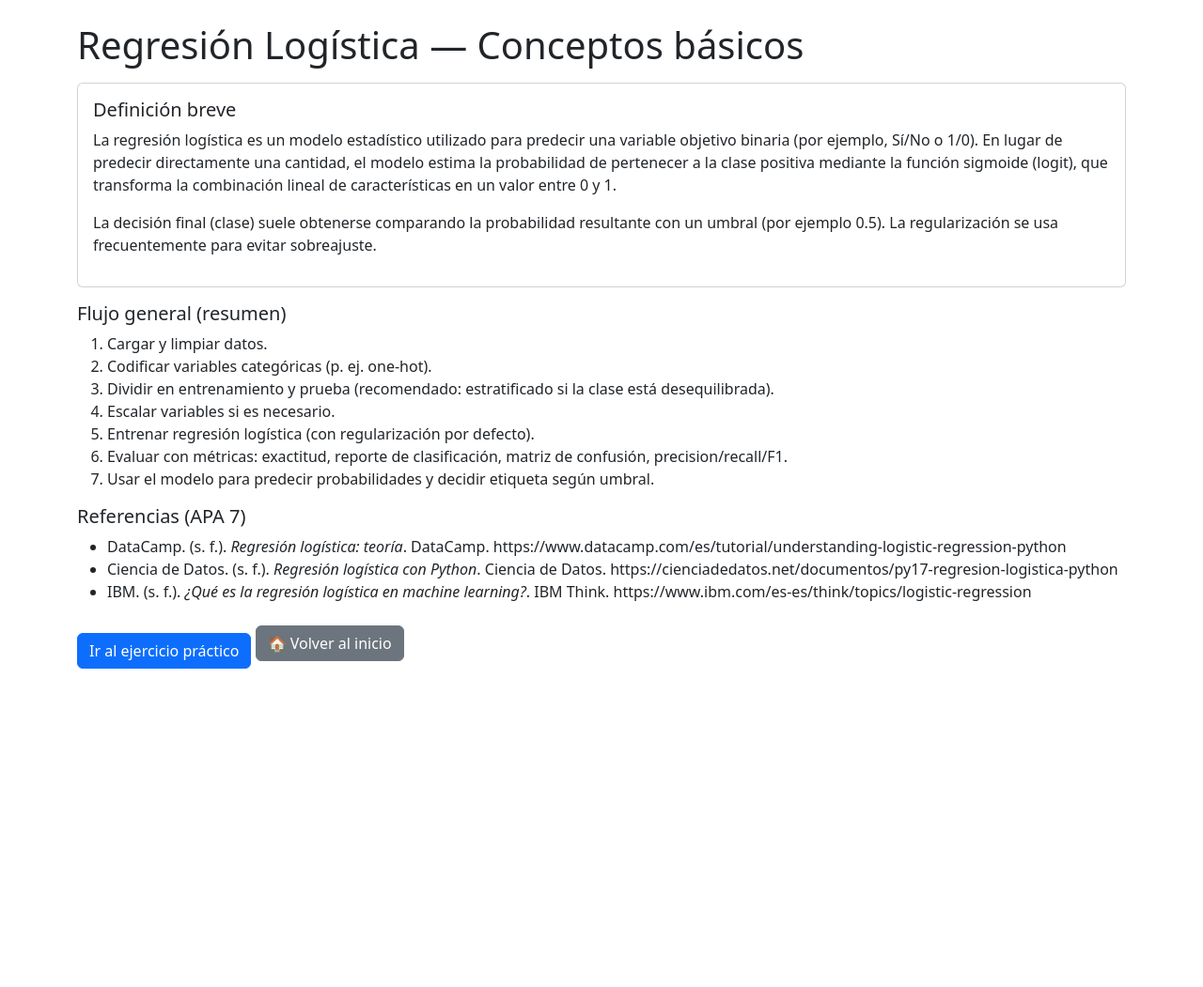
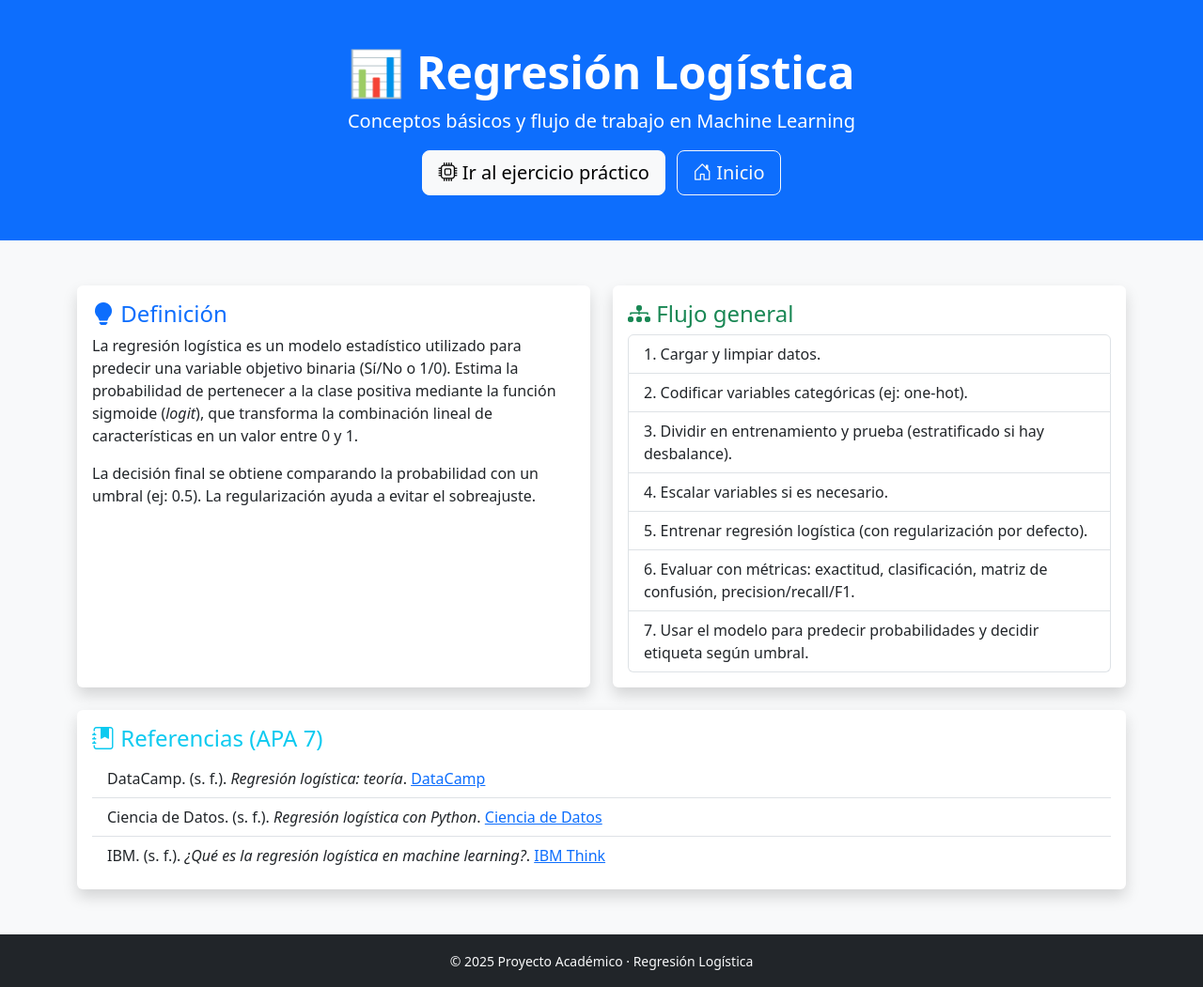
Before and after one commit to Lnbernal/SystemInnovation, a Flask app: page /regresionLogistica/conceptos in a window 1280 px wide. Shown: the whole page at 94% size. Before the commit the page ends 712 px from the top, so only its background shows below. Run offline with Flask 3, Linux system fonts and the light colour scheme.

Commit message:
Hice cambios en el RLconceptos.html para que se viera mejor

```diff
--- a/templates/RLconceptos.html
+++ b/templates/RLconceptos.html
@@ -5,57 +5,102 @@
   <meta name="viewport" content="width=device-width, initial-scale=1.0">
   <title>Regresión Logística - Conceptos</title>
   <link href="https://cdn.jsdelivr.net/npm/bootstrap@5.3.2/dist/css/bootstrap.min.css" rel="stylesheet">
+  <link href="https://cdn.jsdelivr.net/npm/bootstrap-icons@1.11.3/font/bootstrap-icons.css" rel="stylesheet">
 </head>
-<body class="p-4">
-    <div class="container">
-        <h1 class="mb-3">Regresión Logística — Conceptos básicos</h1>
+<body class="bg-light">
 
-        <div class="card mb-3">
+  <!-- Hero -->
+  <section class="bg-primary text-white py-5">
+    <div class="container text-center">
+      <h1 class="fw-bold display-5">📊 Regresión Logística</h1>
+      <p class="lead">Conceptos básicos y flujo de trabajo en Machine Learning</p>
+      <div class="mt-3">
+        <a href="{{ url_for('logistica2') }}" class="btn btn-light btn-lg me-2">
+          <i class="bi bi-cpu"></i> Ir al ejercicio práctico
+        </a>
+        <a href="/index" class="btn btn-outline-light btn-lg">
+          <i class="bi bi-house-door"></i> Inicio
+        </a>
+      </div>
+    </div>
+  </section>
+
+  <!-- Contenido -->
+  <div class="container my-5">
+
+    <div class="row g-4">
+      <!-- Definición -->
+      <div class="col-lg-6">
+        <div class="card shadow border-0 h-100">
           <div class="card-body">
-                <h5>Definición breve</h5>
+            <h4 class="card-title text-primary">
+              <i class="bi bi-lightbulb-fill"></i> Definición
+            </h4>
             <p>
               La regresión logística es un modelo estadístico utilizado para predecir
-                    una variable objetivo binaria (por ejemplo, Sí/No o 1/0). En lugar de predecir
-                    directamente una cantidad, el modelo estima la probabilidad de pertenecer a la
-                    clase positiva mediante la función sigmoide (logit), que transforma la combinación
+              una variable objetivo binaria (Sí/No o 1/0). Estima la probabilidad de pertenecer
+              a la clase positiva mediante la función sigmoide (<em>logit</em>), que transforma la combinación
               lineal de características en un valor entre 0 y 1.
             </p>
             <p>
-                    La decisión final (clase) suele obtenerse comparando la probabilidad resultante
-                    con un umbral (por ejemplo 0.5). La regularización se usa frecuentemente para evitar
-                    sobreajuste.
+              La decisión final se obtiene comparando la probabilidad con un umbral (ej: 0.5).
+              La regularización ayuda a evitar el sobreajuste.
             </p>
           </div>
         </div>
+      </div>
 
-        <h5>Flujo general (resumen)</h5>
-        <ol>
-            <li>Cargar y limpiar datos.</li>
-            <li>Codificar variables categóricas (p. ej. one-hot).</li>
-            <li>Dividir en entrenamiento y prueba (recomendado: estratificado si la clase está desequilibrada).</li>
-            <li>Escalar variables si es necesario.</li>
-            <li>Entrenar regresión logística (con regularización por defecto).</li>
-            <li>Evaluar con métricas: exactitud, reporte de clasificación, matriz de confusión, precision/recall/F1.</li>
-            <li>Usar el modelo para predecir probabilidades y decidir etiqueta según umbral.</li>
+      <!-- Flujo general -->
+      <div class="col-lg-6">
+        <div class="card shadow border-0 h-100">
+          <div class="card-body">
+            <h4 class="card-title text-success">
+              <i class="bi bi-diagram-3-fill"></i> Flujo general
+            </h4>
+            <ol class="list-group list-group-numbered">
+              <li class="list-group-item">Cargar y limpiar datos.</li>
+              <li class="list-group-item">Codificar variables categóricas (ej: one-hot).</li>
+              <li class="list-group-item">Dividir en entrenamiento y prueba (estratificado si hay desbalance).</li>
+              <li class="list-group-item">Escalar variables si es necesario.</li>
+              <li class="list-group-item">Entrenar regresión logística (con regularización por defecto).</li>
+              <li class="list-group-item">Evaluar con métricas: exactitud, clasificación, matriz de confusión, precision/recall/F1.</li>
+              <li class="list-group-item">Usar el modelo para predecir probabilidades y decidir etiqueta según umbral.</li>
             </ol>
+          </div>
+        </div>
+      </div>
+    </div>
 
-        <h5>Referencias (APA 7)</h5>
-        <ul>
-        <li>
-            DataCamp. (s. f.). <em>Regresión logística: teoría</em>. DataCamp.
-            https://www.datacamp.com/es/tutorial/understanding-logistic-regression-python
+    <!-- Referencias -->
+    <div class="card shadow border-0 mt-4">
+      <div class="card-body">
+        <h4 class="card-title text-info">
+          <i class="bi bi-journal-bookmark-fill"></i> Referencias (APA 7)
+        </h4>
+        <ul class="list-group list-group-flush">
+          <li class="list-group-item">
+            DataCamp. (s. f.). <em>Regresión logística: teoría</em>.
+            <a href="https://www.datacamp.com/es/tutorial/understanding-logistic-regression-python" target="_blank">DataCamp</a>
           </li>
-        <li>
-            Ciencia de Datos. (s. f.). <em>Regresión logística con Python</em>. Ciencia de Datos.
-            https://cienciadedatos.net/documentos/py17-regresion-logistica-python
+          <li class="list-group-item">
+            Ciencia de Datos. (s. f.). <em>Regresión logística con Python</em>.
+            <a href="https://cienciadedatos.net/documentos/py17-regresion-logistica-python" target="_blank">Ciencia de Datos</a>
           </li>
-        <li>
-            IBM. (s. f.). <em>¿Qué es la regresión logística en machine learning?</em>. IBM Think.
-            https://www.ibm.com/es-es/think/topics/logistic-regression
+          <li class="list-group-item">
+            IBM. (s. f.). <em>¿Qué es la regresión logística en machine learning?</em>.
+            <a href="https://www.ibm.com/es-es/think/topics/logistic-regression" target="_blank">IBM Think</a>
           </li>
         </ul>
-        <a href="{{ url_for('logistica2') }}" class="btn btn-primary mt-3">Ir al ejercicio práctico</a>
-        <a href="/index" class="btn btn-secondary">🏠 Volver al inicio</a>
       </div>
+    </div>
+  </div>
+
+  <!-- Footer -->
+  <footer class="bg-dark text-light py-3 mt-5">
+    <div class="container text-center">
+      <small>© 2025 Proyecto Académico · Regresión Logística</small>
+    </div>
+  </footer>
+
 </body>
 </html>
```
Lines whose indentation alone changed are shown as unchanged.
